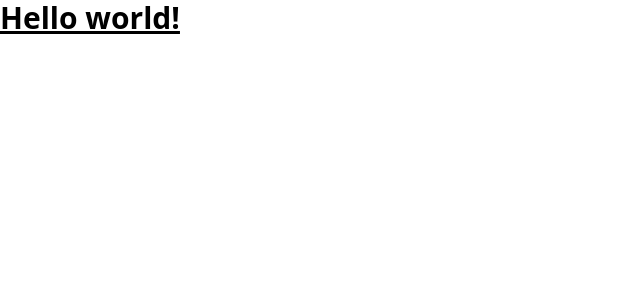
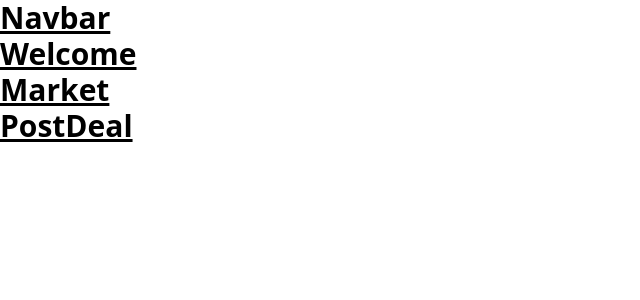
Before and after one commit to Dissonant101/hermitrade, a React (Vite) app in the folder client/: page / in a window 1280 px wide. Shown: the top 300 px of the page, without its empty margins (0-640 px from the left). Built offline with nearby package versions, Linux system fonts and the light colour scheme.

Commit message:
Create components, create index.ts

```diff
--- a/client/src/App.tsx
+++ b/client/src/App.tsx
@@ -1,12 +1,17 @@
 import { useState } from 'react'
-import { Navbar } from './components'
+import { Market, Navbar, PostDeal, Welcome } from './components'
 import './App.css'
 
 function App() {
 
   return (
     <h1 className="text-3xl font-bold underline">
-      Hello world!
+      <div>
+        <Navbar />
+        <Welcome />
+      </div>
+      <Market />
+      <PostDeal />
     </h1>
   )
 };
--- /dev/null
+++ b/client/src/components/Market.tsx
@@ -0,0 +1,9 @@
+import { useState } from 'react'
+
+const Market = () => {
+    return (
+        <h1>Market</h1>
+    );
+};
+
+export default Market;
--- /dev/null
+++ b/client/src/components/PostDeal.tsx
@@ -0,0 +1,9 @@
+import { useState } from 'react'
+
+const PostDeal = () => {
+    return (
+        <h1>PostDeal</h1>
+    );
+};
+
+export default PostDeal;
--- /dev/null
+++ b/client/src/components/Welcome.tsx
@@ -0,0 +1,9 @@
+import { useState } from 'react'
+
+const Welcome = () => {
+    return (
+        <h1>Welcome</h1>
+    );
+};
+
+export default Welcome;
--- /dev/null
+++ b/client/src/components/index.ts
@@ -0,0 +1,4 @@
+export { default as Market } from './Market';
+export { default as Navbar } from './Navbar';
+export { default as PostDeal } from './PostDeal';
+export { default as Welcome } from './Welcome';
```
